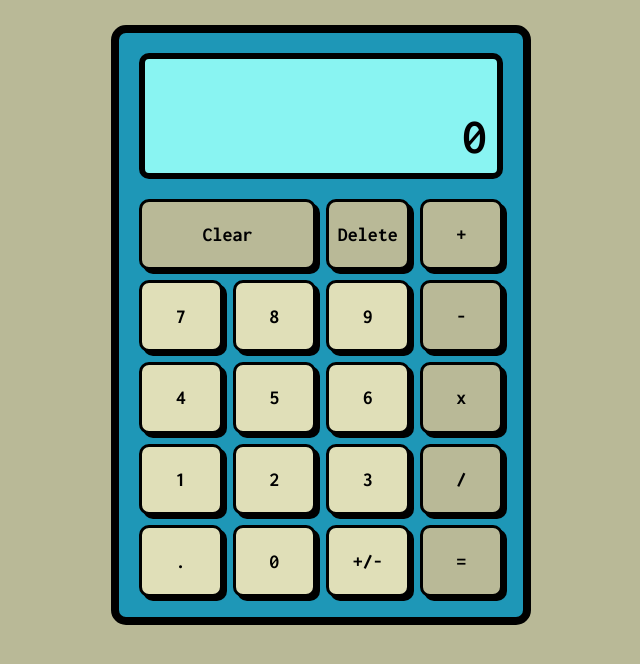
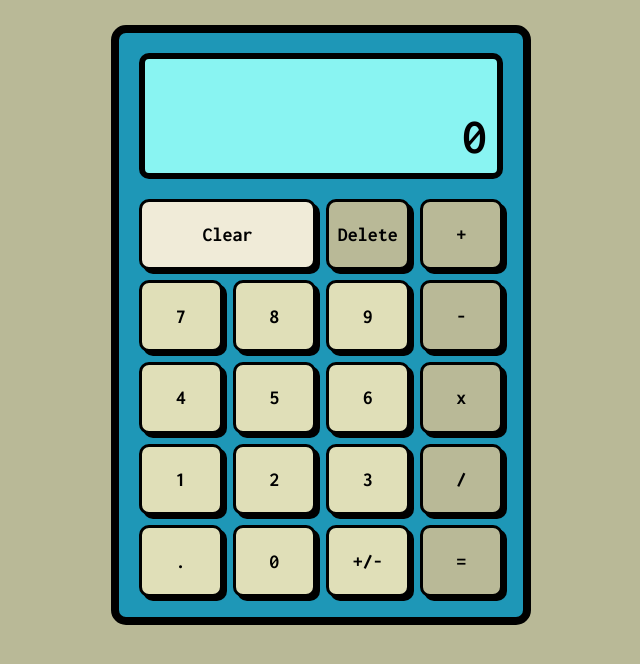
Before and after one commit to JackSloaner/Js-Calculator, a plain HTML site: page index.html in a window 1280 px wide. In both pictures the pointer is over the button "Clear". Shown: the whole page, without its empty margins (319-959 px from the left). Drawn offline with Linux system fonts and the light colour scheme.

Commit message:
Add color changes when hovering on buttons

```diff
--- a/style.css
+++ b/style.css
@@ -69,9 +69,14 @@ body {
     font-weight: 800;
 }
 
+.btn:hover{
+    background-color: #B9B997;
+}
+
 .btn:active {
     transform: translateX(4px) translateY(4px);
     box-shadow: 0px 0px black;
+
 }
 
 .col2 {
@@ -84,6 +89,9 @@ body {
 
 .operator, .delete, .clear, .equals {
     background-color: #B9B997;
+}
+.operator:hover, .delete:hover, .clear:hover, .equals:hover {
+    background-color: #F0ebd8;
 }
 
 .output {
@@ -113,6 +121,10 @@ body {
     background-color: #D9D968;
 }
 
+.clicked:hover{
+    background-color: #D9D968;
+}
+
 .decimal:disabled {
     color:black;
 }
```
